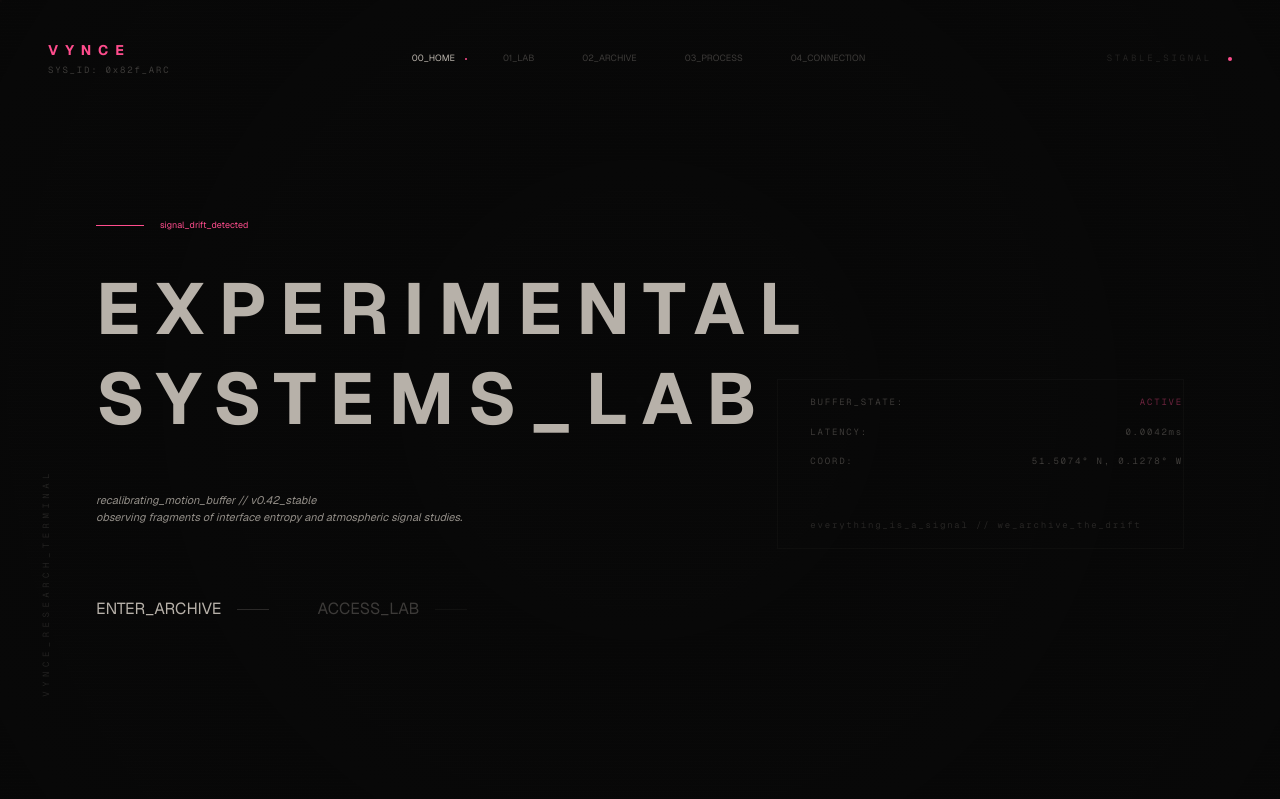
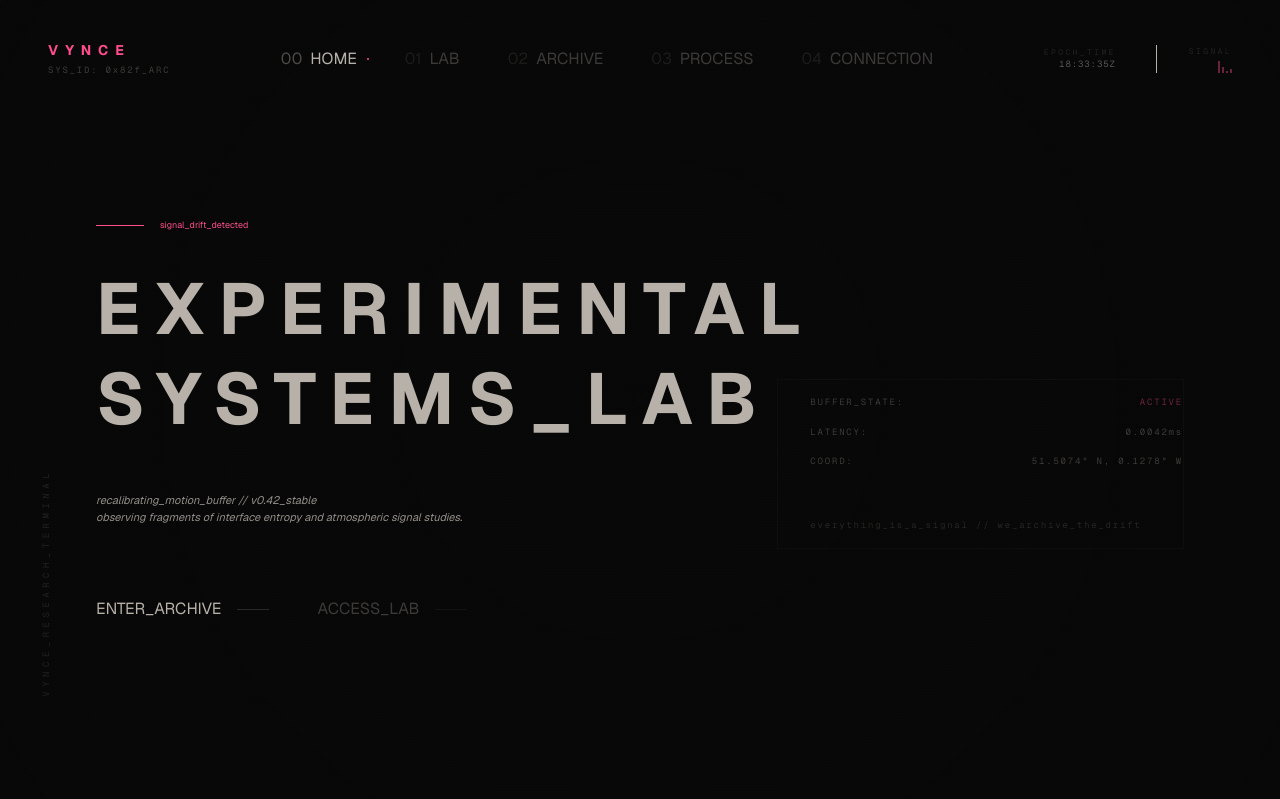
Before and after one commit to solomon2129-a/vynceterminal, a Next.js app: page / in a window 1280 px wide. Shown: the top 799 px of the page. Built offline with nearby package versions, Linux system fonts and the light colour scheme.

Commit message:
feat: redesign navbar as dynamic system interface with mobile terminal menu

```diff
--- a/src/components/layout/Navbar.tsx
+++ b/src/components/layout/Navbar.tsx
@@ -1,8 +1,10 @@
 'use client';
 
+import { useState, useEffect } from 'react';
 import Link from 'next/link';
 import { usePathname } from 'next/navigation';
-import { motion } from 'framer-motion';
+import { motion, AnimatePresence } from 'framer-motion';
+import { Menu, X, Activity } from 'lucide-react';
 import { clsx, type ClassValue } from 'clsx';
 import { twMerge } from 'tailwind-merge';
 
@@ -11,19 +13,54 @@ function cn(...inputs: ClassValue[]) {
 }
 
 const navItems = [
-  { name: '00_HOME', path: '/' },
-  { name: '01_LAB', path: '/lab' },
-  { name: '02_ARCHIVE', path: '/archive' },
-  { name: '03_PROCESS', path: '/bts' },
-  { name: '04_CONNECTION', path: '/contact' },
+  { name: '00_HOME', path: '/', id: 'HOME' },
+  { name: '01_LAB', path: '/lab', id: 'LAB' },
+  { name: '02_ARCHIVE', path: '/archive', id: 'ARCH' },
+  { name: '03_PROCESS', path: '/bts', id: 'PROC' },
+  { name: '04_CONNECTION', path: '/contact', id: 'CONN' },
 ];
 
 export const Navbar = () => {
   const pathname = usePathname();
+  const [isOpen, setIsOpen] = useState(false);
+  const [scrolled, setScrolled] = useState(false);
+  const [time, setTime] = useState('');
+
+  useEffect(() => {
+    const handleScroll = () => setScrolled(window.scrollY > 50);
+    window.addEventListener('scroll', handleScroll);
+
+    const updateTime = () => {
+      const now = new Date();
+      setTime(now.toISOString().split('T')[1].split('.')[0] + 'Z');
+    };
+    const timer = setInterval(updateTime, 1000);
+    updateTime();
+
+    return () => {
+      window.removeEventListener('scroll', handleScroll);
+      clearInterval(timer);
+    };
+  }, []);
+
+  // Close mobile menu on path change
+  useEffect(() => setIsOpen(false), [pathname]);
 
   return (
-    <nav className="fixed top-0 left-0 w-full z-[100] px-6 md:px-12 py-6 md:py-10 pointer-events-none">
-      <div className="max-w-[1600px] mx-auto flex flex-col md:flex-row justify-between items-start md:items-center gap-6 md:gap-8">
+    <>
+      <nav className={cn(
+        "fixed top-0 left-0 w-full z-[100] transition-all duration-700 pointer-events-none px-6 md:px-12",
+        scrolled ? "py-4 md:py-6" : "py-8 md:py-10"
+      )}>
+        {/* Subtle Background for Scrolled State */}
+        <div className={cn(
+          "absolute inset-0 bg-abyss/40 backdrop-blur-md border-b border-matte/10 transition-opacity duration-700",
+          scrolled ? "opacity-100" : "opacity-0"
+        )} />
+
+        <div className="max-w-[1600px] mx-auto flex justify-between items-center relative z-10">
+
+          {/* Logo / System ID */}
           <Link href="/" className="pointer-events-auto group">
             <div className="flex flex-col">
               <span className="text-pulse font-bold tracking-[0.5em] text-xs md:text-sm group-hover:opacity-80 transition-opacity">
@@ -35,7 +72,8 @@ export const Navbar = () => {
             </div>
           </Link>
 
-        <div className="flex flex-wrap gap-x-8 md:gap-x-12 gap-y-3 pointer-events-auto">
+          {/* Desktop Navigation */}
+          <div className="hidden md:flex gap-x-12 pointer-events-auto">
             {navItems.map((item) => {
               const isActive = pathname === item.path;
               return (
@@ -43,15 +81,16 @@ export const Navbar = () => {
                   key={item.path}
                   href={item.path}
                   className={cn(
-                  "text-[9px] md:text-xs-technical transition-all duration-500 relative",
+                    "text-xs-technical transition-all duration-500 relative",
                     isActive ? "text-ash" : "text-dust/40 hover:text-ash"
                   )}
                 >
-                {item.name}
+                  <span className="opacity-40 mr-2">{item.name.split('_')[0]}</span>
+                  {item.name.split('_')[1]}
                   {isActive && (
                     <motion.div
                       layoutId="nav-dot"
-                    className="absolute -right-2 md:-right-3 top-1/2 -translate-y-1/2 w-[2px] h-[2px] bg-pulse rounded-full"
+                      className="absolute -right-3 top-1/2 -translate-y-1/2 w-[2px] h-[2px] bg-pulse rounded-full"
                     />
                   )}
                 </Link>
@@ -59,13 +98,95 @@ export const Navbar = () => {
             })}
           </div>
 
-        <div className="hidden lg:block">
-          <div className="flex items-center gap-4 text-[9px] font-mono text-dust/20 uppercase tracking-[0.3em]">
-            <span>STABLE_SIGNAL</span>
-            <div className="w-1 h-1 rounded-full bg-pulse animate-pulse" />
+          {/* Technical Telemetry (Desktop) */}
+          <div className="hidden lg:flex items-center gap-10 pointer-events-auto">
+            <div className="flex flex-col items-end">
+              <span className="text-[8px] font-mono text-dust/20 tracking-[0.3em] uppercase">Epoch_Time</span>
+              <span className="text-[9px] font-mono text-dust/60 tracking-widest">{time}</span>
+            </div>
+            <div className="flex items-center gap-4 border-l border-matte/20 pl-8">
+              <div className="flex flex-col items-end">
+                <span className="text-[8px] font-mono text-dust/20 tracking-[0.3em] uppercase">Signal</span>
+                <div className="flex gap-0.5 mt-1 h-3 items-end">
+                  {[...Array(4)].map((_, i) => (
+                    <motion.div
+                      key={i}
+                      className="w-[2px] bg-pulse/40"
+                      animate={{ height: [2, 8, 4, 12, 6][(i + Math.floor(Math.random() * 5)) % 5] }}
+                      transition={{ duration: 1, repeat: Infinity, ease: "easeInOut" }}
+                    />
+                  ))}
                 </div>
               </div>
             </div>
+          </div>
+
+          {/* Mobile Menu Trigger */}
+          <button
+            onClick={() => setIsOpen(!isOpen)}
+            className="md:hidden pointer-events-auto p-2 text-ash hover:text-pulse transition-colors relative z-[110]"
+          >
+            {isOpen ? <X className="w-5 h-5" /> : <Menu className="w-5 h-5" />}
+          </button>
+        </div>
       </nav>
+
+      {/* Mobile Terminal Menu */}
+      <AnimatePresence>
+        {isOpen && (
+          <motion.div
+            initial={{ opacity: 0, x: '100%' }}
+            animate={{ opacity: 1, x: 0 }}
+            exit={{ opacity: 0, x: '100%' }}
+            transition={{ duration: 0.6, ease: [0.19, 1, 0.22, 1] }}
+            className="fixed inset-0 bg-abyss z-[90] md:hidden p-12 flex flex-col justify-center gap-12"
+          >
+            <div className="absolute top-12 left-12 flex items-center gap-4 text-pulse/20 text-[9px] font-mono tracking-[0.4em]">
+              <Activity className="w-3 h-3 animate-pulse" />
+              <span>ACCESS_DENIED // OVERRIDE_STABLE</span>
+            </div>
+
+            <div className="flex flex-col gap-8">
+              {navItems.map((item, i) => (
+                <motion.div
+                  key={item.path}
+                  initial={{ opacity: 0, x: 20 }}
+                  animate={{ opacity: 1, x: 0 }}
+                  transition={{ delay: i * 0.1 + 0.3 }}
+                >
+                  <Link
+                    href={item.path}
+                    className={cn(
+                      "text-4xl font-bold tracking-[0.2em] transition-colors uppercase",
+                      pathname === item.path ? "text-pulse" : "text-ash/40"
+                    )}
+                  >
+                    {item.id}
+                  </Link>
+                </motion.div>
+              ))}
+            </div>
+
+            <div className="mt-24 pt-12 border-t border-matte/20">
+              <div className="grid grid-cols-2 gap-8 text-[9px] font-mono text-dust/30 uppercase tracking-[0.2em]">
+                <div className="space-y-2">
+                  <p>SYS_ST: ACTIVE</p>
+                  <p>LNC: 0.42ms</p>
+                </div>
+                <div className="space-y-2 text-right">
+                  <p>TIME: {time}</p>
+                  <p>ID: 0x82F</p>
+                </div>
+              </div>
+            </div>
+
+            {/* Background Atmosphere */}
+            <div className="absolute bottom-0 right-0 p-12 opacity-5 pointer-events-none">
+              <span className="text-[120px] font-bold text-ash tracking-tighter">VYN</span>
+            </div>
+          </motion.div>
+        )}
+      </AnimatePresence>
+    </>
   );
 };
```
Lines whose indentation alone changed are shown as unchanged.
